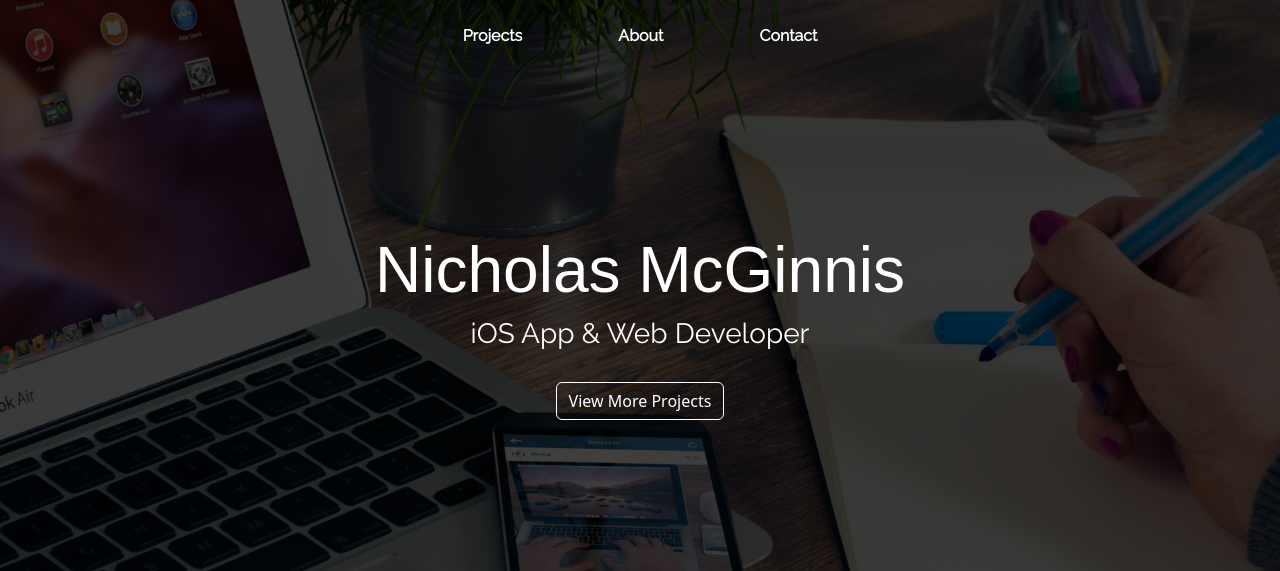
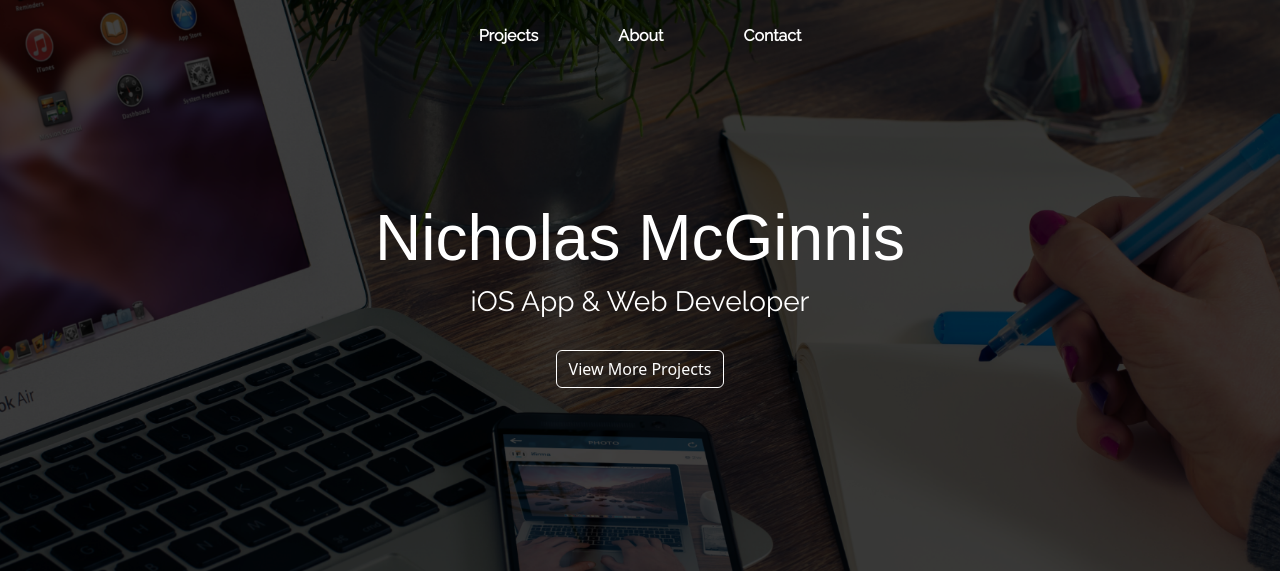
Before and after one commit to nmcginnis17/website-2023, a plain HTML site: page index.html in a window 1280 px wide. Shown: the top 571 px of the page. Drawn offline with nearby package versions, Linux system fonts and the light colour scheme; a web font is replaced by a local one.

Commit message:
Updated navbar & main header spacing

```diff
--- a/styles.css
+++ b/styles.css
@@ -16,7 +16,7 @@ body {
 
 /***** NAV *****/
 .nav-item {
-    padding: 1rem 2rem;
+    padding: 1rem 1.5rem;
 }
 
 .nav-item a {
@@ -40,7 +40,7 @@ body {
 .hero h1 {
     font-size: 4rem;
     font-family: 'Cantarell', sans-serif;
-    padding-top: 10rem;
+    padding-top: 8rem;
     animation: Fade_In 0.75s ease-in;
 }
 
```
Also changed, not shown: 2 other files.
